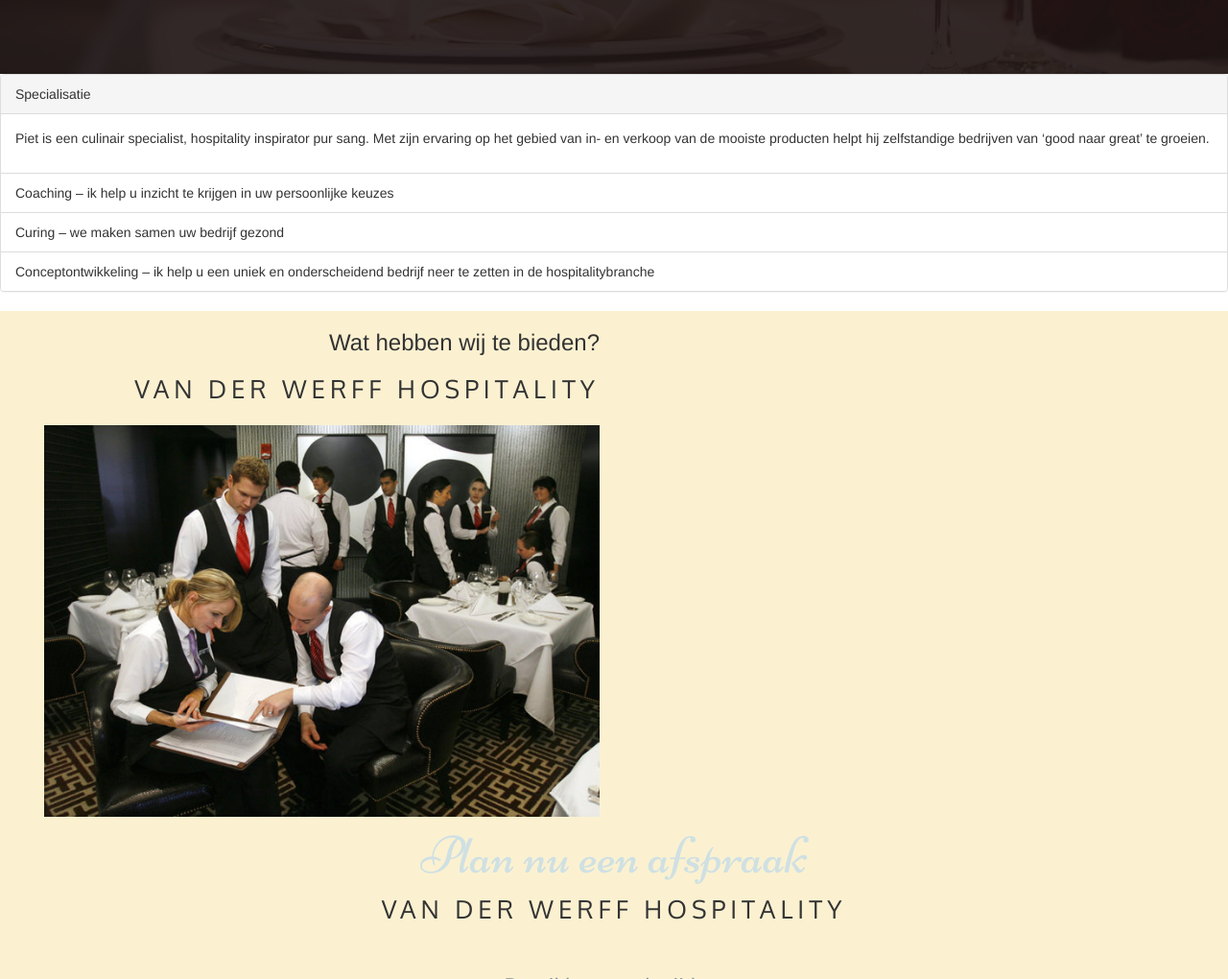
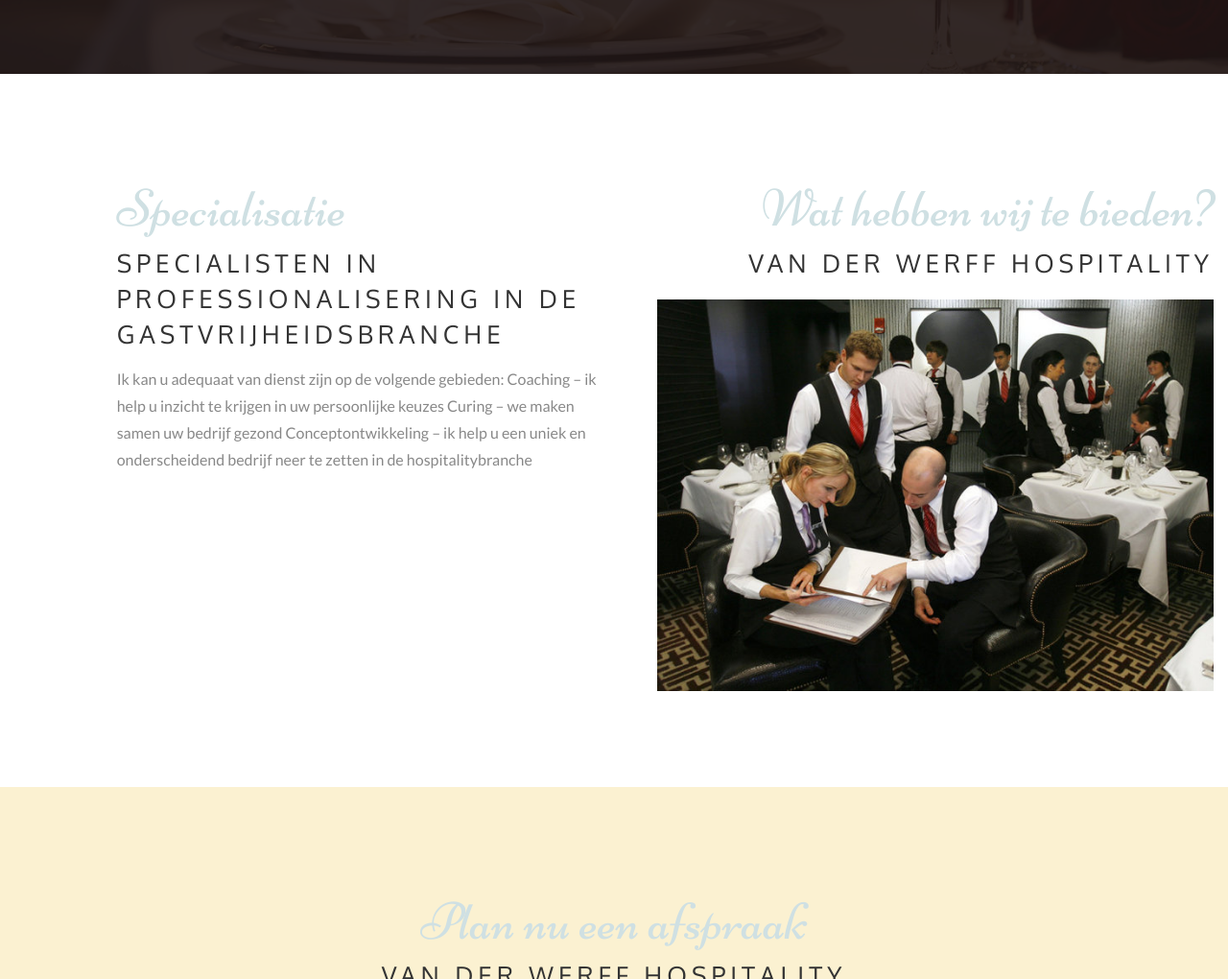
Before and after one commit to tplnguyen/juniorela.github.io, a plain HTML site: page index.html in a window 1280 px wide. Shown: the part 1899-2919 px from the top of the page at 96% size. Drawn offline with nearby package versions, Linux system fonts and the light colour scheme.

Commit message:
update index.html
instead of panel changed to header text

```diff
--- a/index.html
+++ b/index.html
@@ -178,18 +178,23 @@
 
 <section id="meer">
 
-<div class="panel panel-default">
-  <div class="panel-heading">Specialisatie</div>
-  <div class="panel-body">
-    <p>Piet is een culinair specialist, hospitality inspirator pur sang. Met zijn ervaring op het gebied van in- en verkoop van de mooiste producten helpt hij zelfstandige bedrijven van ‘good naar great’ te groeien.</p>
-  </div>
+<div class="container-fluid welcome section-container">
 
-  <ul class="list-group">
-    <li class="list-group-item">Coaching – ik help u inzicht te krijgen in uw persoonlijke keuzes</li>
-    <li class="list-group-item">Curing – we maken samen uw bedrijf gezond</li>
-    <li class="list-group-item">Conceptontwikkeling – ik help u een uniek en onderscheidend bedrijf neer te zetten in de hospitalitybranche</li>
-  </ul>
-</div>
+  <div class="row">
+
+    <div class="col-md-offset-1 col-md-5 col-sm-offset-1 col-sm-5 col-xs-12 welcome-text">
+
+      <h3>Specialisatie</h3>
+
+      <span class="header-text">Specialisten in professionalisering in de gastvrijheidsbranche</span>
+
+      <p>Ik kan u adequaat van dienst zijn op de volgende gebieden:
+
+Coaching – ik help u inzicht te krijgen in uw persoonlijke keuzes
+Curing – we maken samen uw bedrijf gezond
+Conceptontwikkeling – ik help u een uniek en onderscheidend bedrijf neer te zetten in de hospitalitybranche</p>
+
+    </div>
 
       <div class="col-md-6 col-sm-4 menuhead col-xs-12">
 
```
